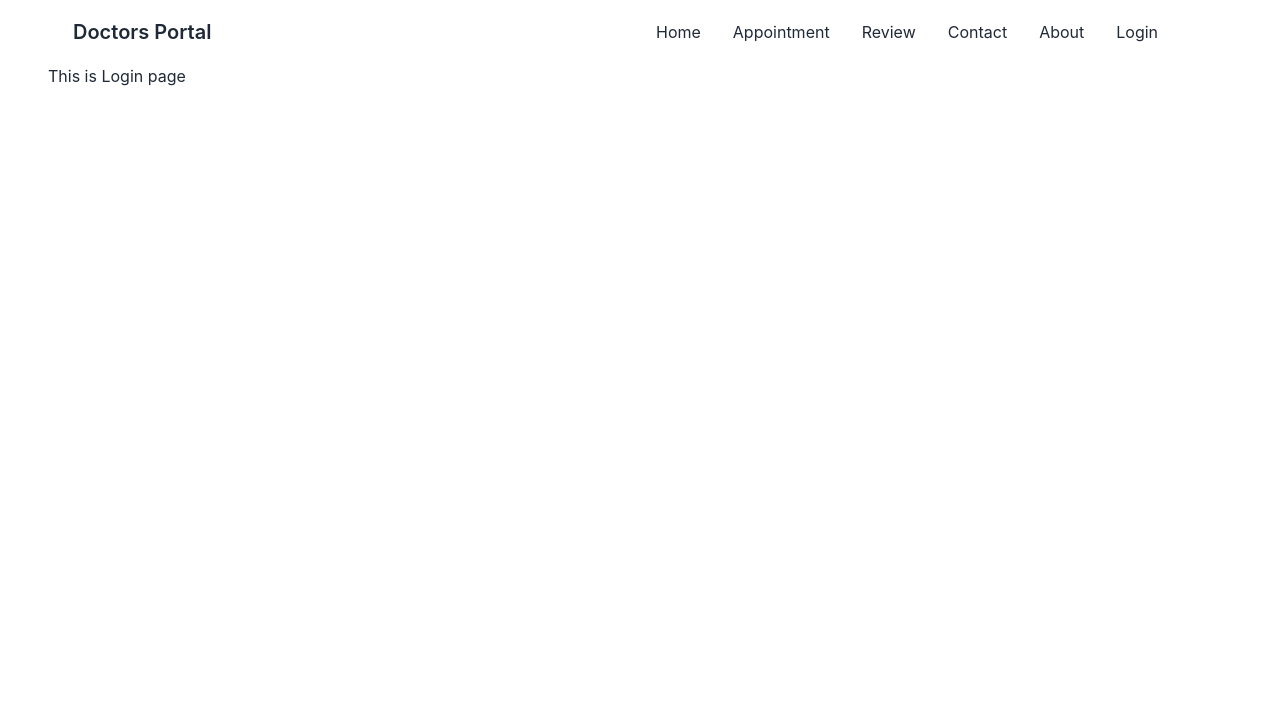
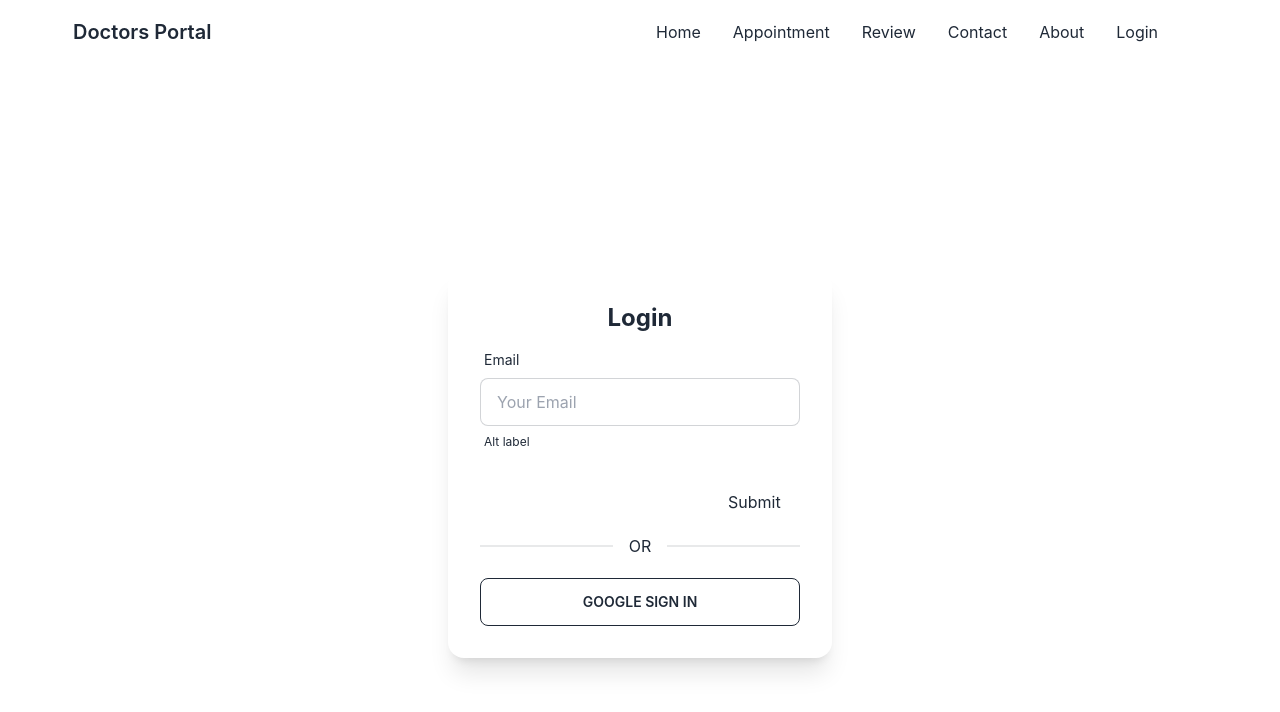
Before and after one commit to ahammedmd852/doctors-portal-client, a React (Create React App) app: page /login in a window 1280 px wide. Shown: the top 712 px of the page. Built offline with nearby package versions, Linux system fonts and the light colour scheme.

Commit message:
login page innisialized

```diff
--- a/package.json
+++ b/package.json
@@ -8,9 +8,12 @@
     "@testing-library/user-event": "^13.5.0",
     "daisyui": "^2.15.0",
     "date-fns": "^2.28.0",
+    "firebase": "^9.8.1",
     "react": "^18.1.0",
     "react-day-picker": "^8.0.5",
     "react-dom": "^18.1.0",
+    "react-firebase-hooks": "^5.0.3",
+    "react-hook-form": "^7.31.1",
     "react-router-dom": "^6.3.0",
     "react-scripts": "5.0.1",
     "web-vitals": "^2.1.4"
--- a/src/Pages/Appointment/AppointmentBanner.js
+++ b/src/Pages/Appointment/AppointmentBanner.js
@@ -10,9 +10,9 @@ const AppointmentBanner = ({date, setDate}) => {
         <div style={{
             background: `url(${bg})`,
             backgroundSize: 'cover'
-        }} class="hero min-h-screen">
-            <div class="hero-content flex-col lg:flex-row-reverse">
-                <img src={chair} class="max-w-sm rounded-lg shadow-2xl" alt='Dentist Chair' />
+        }} className="hero min-h-screen">
+            <div className="hero-content flex-col lg:flex-row-reverse">
+                <img src={chair} className="max-w-sm rounded-lg shadow-2xl" alt='Dentist Chair' />
                 <div className="pr-16">
                     <DayPicker
                         mode="single"
--- a/src/Pages/Appointment/BookingModal.js
+++ b/src/Pages/Appointment/BookingModal.js
@@ -15,22 +15,22 @@ const BookingModal = ({ date, treatment, setTreatment }) => {
 
     return (
         <div>
-            <input type="checkbox" id="booking-modal" class="modal-toggle" />
-            <div class="modal modal-bottom sm:modal-middle">
-                <div class="modal-box">
-                    <label for="booking-modal" class="btn btn-sm btn-circle absolute right-2 top-2">✕</label>
-                    <h3 class="font-bold text-lg text-secondary">Booking for: {name}</h3>
+            <input type="checkbox" id="booking-modal" className="modal-toggle" />
+            <div className="modal modal-bottom sm:modal-middle">
+                <div className="modal-box">
+                    <label htmlFor="booking-modal" className="btn btn-sm btn-circle absolute right-2 top-2">✕</label>
+                    <h3 className="font-bold text-lg text-secondary">Booking for: {name}</h3>
                     <form onSubmit={handleBooking} className='grid grid-cols-1 gap-3 justify-items-center mt-2'>
-                        <input type="text" disabled value={format(date, 'PP')} class="input input-bordered w-full max-w-xs" />
-                        <select name="slot" class="select select-bordered w-full max-w-xs">
+                        <input type="text" disabled value={format(date, 'PP')} className="input input-bordered w-full max-w-xs" />
+                        <select name="slot" className="select select-bordered w-full max-w-xs">
                             {
                                 slots.map(slot =><option value={slot}>{slot}</option>)
                             }
                         </select>
-                        <input type="text" name="name" placeholder="Your Name" class="input input-bordered w-full max-w-xs" />
-                        <input type="email" name="email" placeholder="Email Address" class="input input-bordered w-full max-w-xs" />
-                        <input type="text" name="phone" placeholder="Phone Number" class="input input-bordered w-full max-w-xs" />
-                        <input type="submit" value="Submit" class="btn btn-secondary w-full max-w-xs" />
+                        <input type="text" name="name" placeholder="Your Name" className="input input-bordered w-full max-w-xs" />
+                        <input type="email" name="email" placeholder="Email Address" className="input input-bordered w-full max-w-xs" />
+                        <input type="text" name="phone" placeholder="Phone Number" className="input input-bordered w-full max-w-xs" />
+                        <input type="submit" value="Submit" className="btn btn-secondary w-full max-w-xs" />
                     </form>
                 </div>
             </div>
--- a/src/Pages/Appointment/Service.js
+++ b/src/Pages/Appointment/Service.js
@@ -3,21 +3,21 @@ import React from 'react';
 const Service = ({ service, setTreatment }) => {
     const { name, slots } = service;
     return (
-        <div class="card lg:max-w-lg bg-base-100 shadow-xl">
-            <div class="card-body text-center">
-                <h2 class="text-xl font-bold text-secondary">{name}</h2>
+        <div className="card lg:max-w-lg bg-base-100 shadow-xl">
+            <div className="card-body text-center">
+                <h2 className="text-xl font-bold text-secondary">{name}</h2>
                 <p>{
                     slots.length > 0
                         ? <span>{slots[0]}</span>
                         : <span className='text-red-500'>Try another date.</span>
                 }</p>
                 <p>{slots.length} {slots.length > 1 ? 'spaces' : 'space'} available</p>
-                <div class="card-actions justify-center">
+                <div className="card-actions justify-center">
                     <label
-                        for="booking-modal"
+                        htmlFor="booking-modal"
                         disabled={slots.length === 0}
                         onClick={() => setTreatment(service)}
-                        class="btn btn-sm btn-secondary text-white uppercase bg-gradient-to-r from-secondary to-primary"
+                        className="btn btn-sm btn-secondary text-white uppercase bg-gradient-to-r from-secondary to-primary"
                         >Book Appointment</label>
                 </div>
             </div>
--- a/src/Pages/Login/Login.js
+++ b/src/Pages/Login/Login.js
@@ -1,11 +1,69 @@
-import React from 'react';
+import React from "react";
+import { useSignInWithGoogle } from "react-firebase-hooks/auth";
+import auth from "../../firebase.init";
+import { useForm } from "react-hook-form";
 
 const Login = () => {
-    return (
-        <div>
-            <h1>This is Login page</h1>
+  const [signInWithGoogle, user, loading, error] = useSignInWithGoogle(auth);
+  const {
+    register,
+    formState: { errors },
+    handleSubmit,
+  } = useForm();
+
+  if (user) {
+    console.log(user);
+  }
+
+  const onSubmit = (data) => {
+    console.log(data);
+  };
+
+  return (
+    <div className="flex justify-center items-center h-screen">
+      <div className="card w-96 bg-base-100 shadow-xl">
+        <div className="card-body">
+          <h2 className="text-2xl text-center font-bold">Login</h2>
+
+          <div class="form-control w-full max-w-xs">
+            <label class="label">
+              <span class="label-text">Email</span>
+            </label>
+            <input
+              type="email"
+              placeholder="Your Email"
+              class="input input-bordered w-full max-w-xs"
+              {...register("email", {
+                pattern: /[A-Za-z]{3}/,
+                message:"error message"
+              })}
+            />
+            <label class="label">
+              <span class="label-text-alt">Alt label</span>
+            </label>
+          </div>
+
+          <form onSubmit={handleSubmit(onSubmit)}>
+            <input  />
+            {errors.firstName?.type === "required" && "First name is required"}
+
+            <input {...register("lastName", { required: true })} />
+            {errors.lastName && "Last name is required"}
+
+            <input type="submit" />
+          </form>
+
+          <div className="divider">OR</div>
+          <button
+            onClick={() => signInWithGoogle()}
+            className="btn btn-outline"
+          >
+            Google Sign In
+          </button>
         </div>
-    );
+      </div>
+    </div>
+  );
 };
 
 export default Login;
--- /dev/null
+++ b/src/firebase.init.js
@@ -0,0 +1,22 @@
+// Import the functions you need from the SDKs you need
+import { initializeApp } from "firebase/app";
+import { getAuth } from "firebase/auth";
+// TODO: Add SDKs for Firebase products that you want to use
+// https://firebase.google.com/docs/web/setup#available-libraries
+
+// Your web app's Firebase configuration
+const firebaseConfig = {
+  apiKey: "AIzaSyDR4MJUzyrIUvbTJ3_bUAibb_PBFYuxs9U",
+  authDomain: "doctors-portal-b8346.firebaseapp.com",
+  projectId: "doctors-portal-b8346",
+  storageBucket: "doctors-portal-b8346.appspot.com",
+  messagingSenderId: "836643450954",
+  appId: "1:836643450954:web:410c080890770d9e0bf6b3"
+};
+
+// Initialize Firebase
+const app = initializeApp(firebaseConfig);
+
+const auth = getAuth(app);
+
+export default auth;
```
Also changed, not shown: 1 other file (tests, documents, lock files or other folders).
